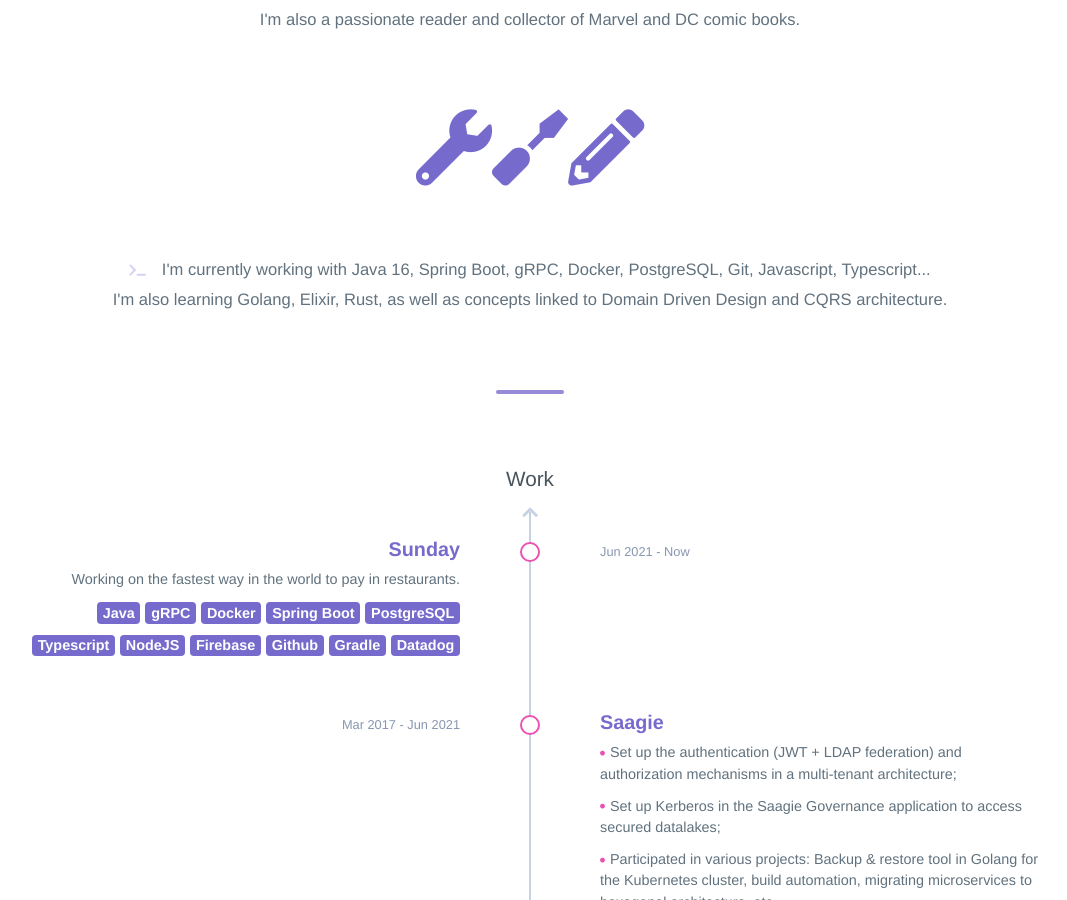
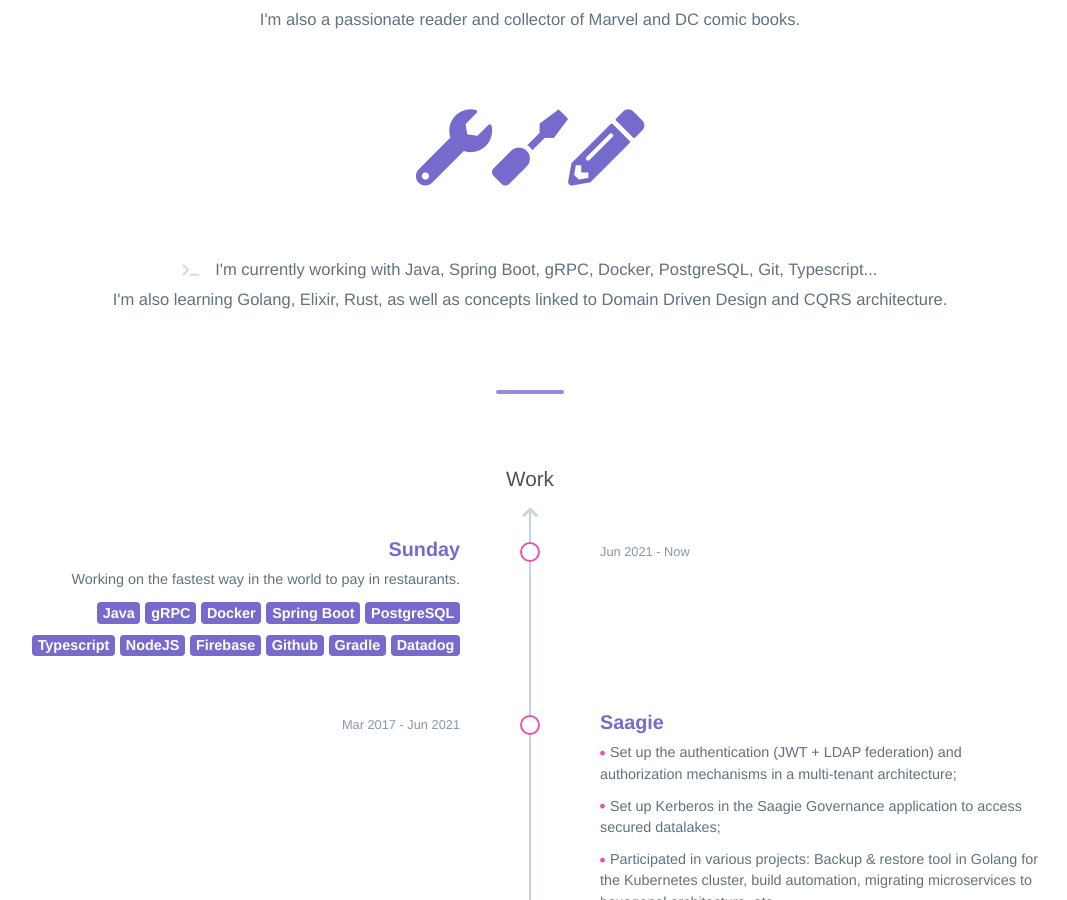
Before and after one commit to antoinecarton/antoinecarton.github.io, a Jekyll site: the page built from index.md, in a window 1280 px wide and 900 px high, scrolled down 786 px. Shown: the whole window, without its empty margins (110-1177 px from the left). Built offline with Jekyll 4.4.1, drawn with Linux system fonts in a browser that asks for light colours.

Commit message:
Update java

```diff
--- a/_layouts/default.html
+++ b/_layouts/default.html
@@ -45,7 +45,7 @@
 
       <div class="container">
         <div class="description">
-          <i class="fas fa-terminal cursor"></i>I'm currently working with Java 16, Spring Boot, gRPC, Docker, PostgreSQL, Git, Javascript, Typescript...
+          <i class="fas fa-terminal cursor"></i>I'm currently working with Java, Spring Boot, gRPC, Docker, PostgreSQL, Git, Typescript...
           <br/>I'm also learning Golang, Elixir, Rust, as well as concepts linked to Domain Driven Design and CQRS architecture.
         </div>
       </div>
```
